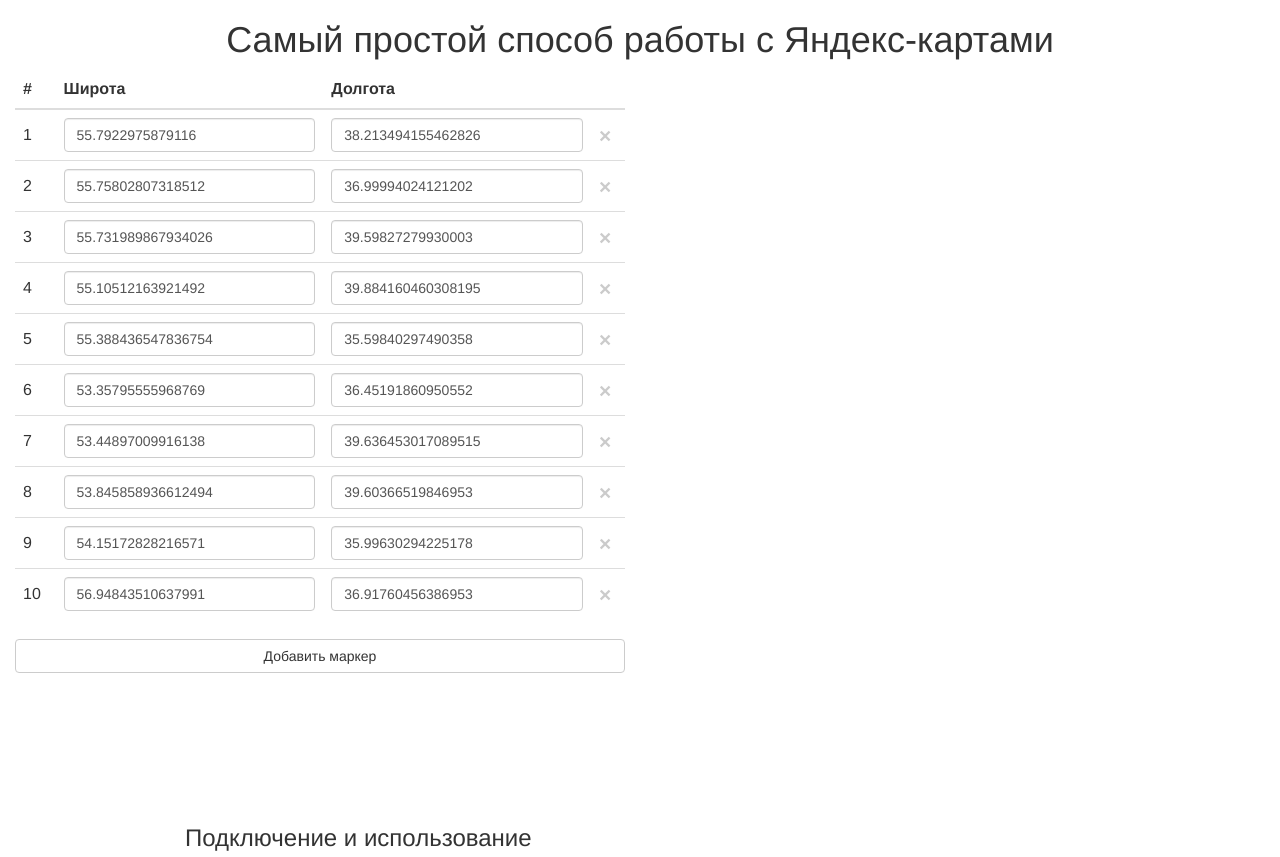
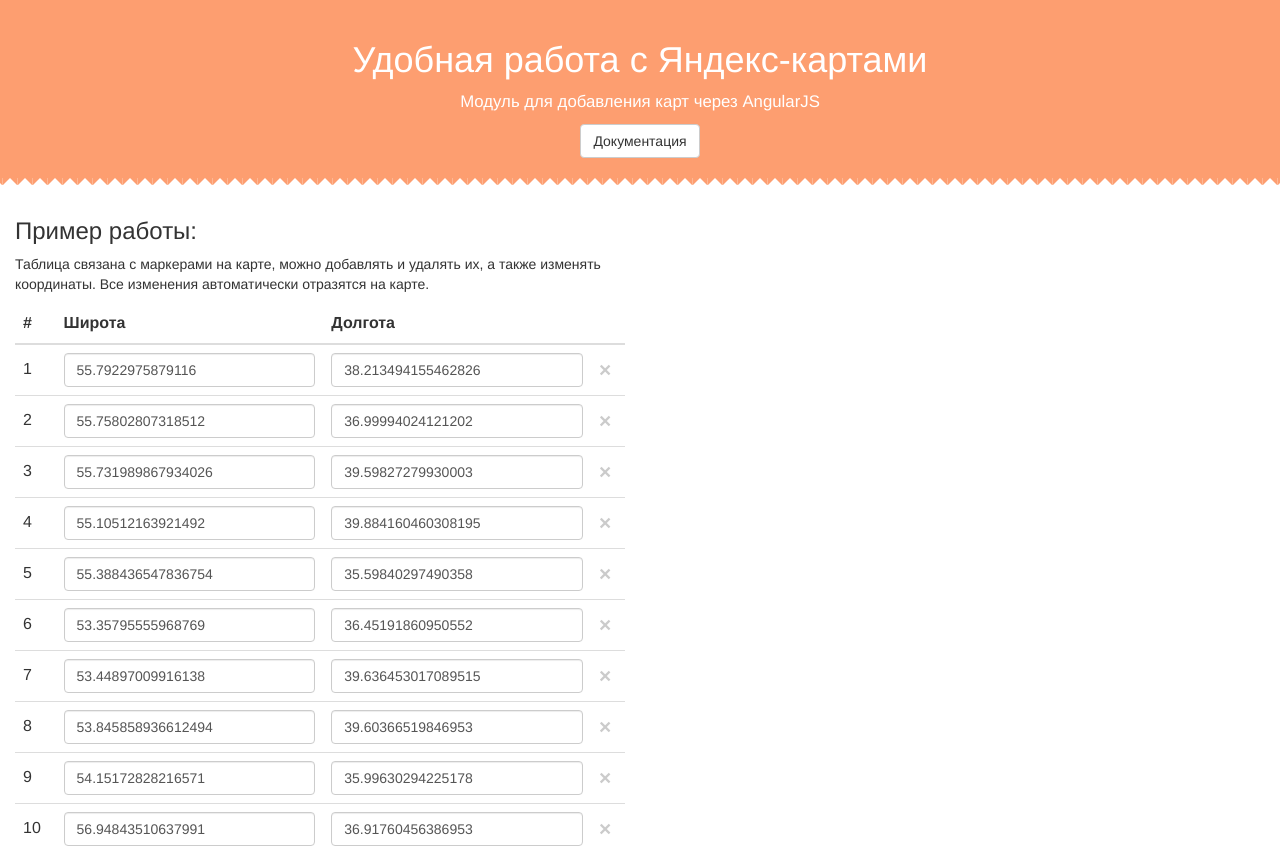
Before and after one commit to just-boris/angular-ymaps, a plain HTML site: page index.html in a window 1280 px wide. Shown: the top 857 px of the page. Drawn offline with nearby package versions, Linux system fonts and the light colour scheme.

Commit message:
подизайнил демо-страницу

```diff
--- a/index.html
+++ b/index.html
@@ -13,9 +13,28 @@
         }
 		.header {
             text-align: center;
-		}
+            position: relative;
+            background: #FD9E70;
+            color: #FFF;
+            padding: 20px;
+            margin-bottom: 20px;
+        }
+        .header:after {
+            content: "";
+            width: 100%;
+            height: 15px;
+            position: absolute;
+            bottom: -15px;
+             left: 0;
+            background: linear-gradient(135deg, #FD9E70 25%, transparent 25%) center top repeat-x,
+                        linear-gradient(045deg, transparent 75%, #FD9E70 75%) center top repeat-x;
+            background-size: 15px 15px;
+        }
+        .header p {
+            font-size: 1.2em;
+        }
         .demo_content {
-            min-height: 80%;
+            min-height: 75%;
         }
         .controls .table tr>td{
             vertical-align: middle;
@@ -27,7 +46,7 @@
             margin-bottom: 10px;
         }
 		.map_container {
-            height: 90%;
+            height: 75%;
         }
         .description {
             padding: 15px;
@@ -43,11 +62,15 @@
 	<script src="app.js"></script>
 </head>
 <body ng-controller="MapCtrl">
-	<div class="header">
-        <h1>Самый простой способ работы с Яндекс-картами</h1>
-	</div>
+	<header class="header">
+        <h1>Удобная работа с Яндекс-картами</h1>
+        <p>Модуль для добавления карт через AngularJS</p>
+        <a href="#docs" class="btn btn-default">Документация</a>
+	</header>
     <div class="demo_content clearfix">
         <div class="controls col-sm-6">
+            <h3>Пример работы:</h3>
+            <p>Таблица связана с маркерами на карте, можно добавлять и удалять их, а также изменять координаты. Все изменения автоматически отразятся на карте.</p>
             <table class="table"><thead>
                 <tr>
                     <th>#</th><th>Широта</th><th>Долгота</th><th></th>
@@ -74,7 +97,7 @@
             <ymap-marker coordinates="marker.coordinates" index="$index+1" ng-repeat="marker in markers"></ymap-marker>
         </yandex-map>
     </div>
-    <div class="description">
+    <div class="description" id="docs">
         <h3>Подключение и использование</h3>
         <p>Это модуль для <a href="http://angularjs.org">AngularJS</a>, предназначенный для простого подключения и
             работы с Яндекс-картами. Чтобы начать использовать, подключите <a href="angular-ymaps.js">этот скрипт</a>
```
